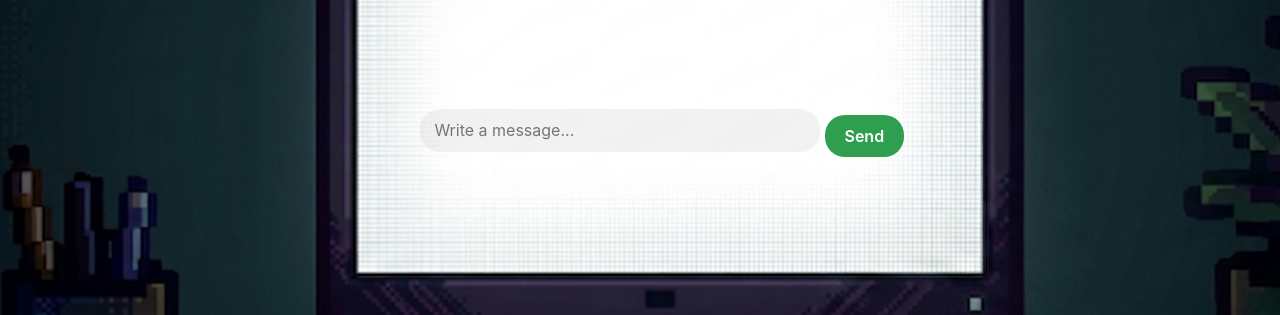
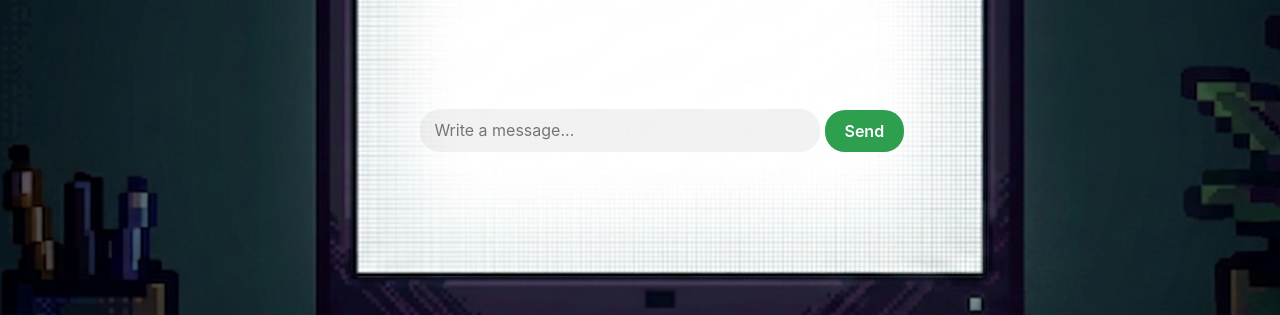
Before and after one commit to Marcelino123456789/Studia, a Flask app: template templates/chat.html in a window 1280 px wide. Shown: the part 249-564 px from the top of the page. Run offline with Flask 3, Linux system fonts and the light colour scheme; the template is opened without the code that fills it, so the values that code supplies are empty; parts of the project's set-up code (start-up, migrations or seed data) failed here and were passed over; some libraries are stand-ins or nearby versions; some web fonts are replaced.

Commit message:
Update styles.css

```diff
--- a/static/styles.css
+++ b/static/styles.css
@@ -771,7 +771,7 @@ body.tasks-bg {
   background-color: var(--chat-blue);
   color: #ffffff;
   border-bottom-right-radius: 4px;
-  transform: translateX(-13px);
+  transform: translateX(-17px);
 }
 
 /* Received: left side, blue */
@@ -829,7 +829,7 @@ body.tasks-bg {
   cursor: pointer;
   transition: background-color 0.15s ease;
   flex-shrink: 0;
-  transform: translateY(-10px);
+  transform: translateY(-15px);
 }
 
 .chat-bg button[value="send"]:hover {
```
